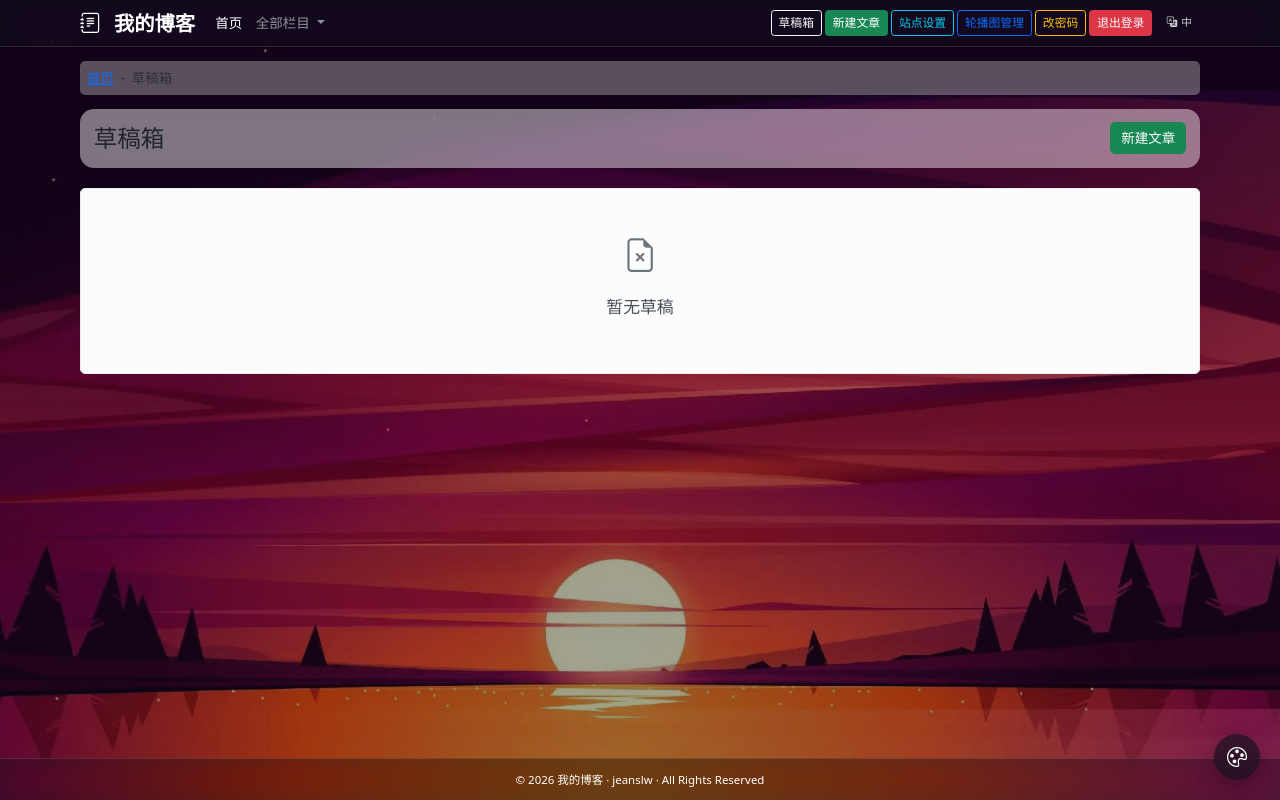
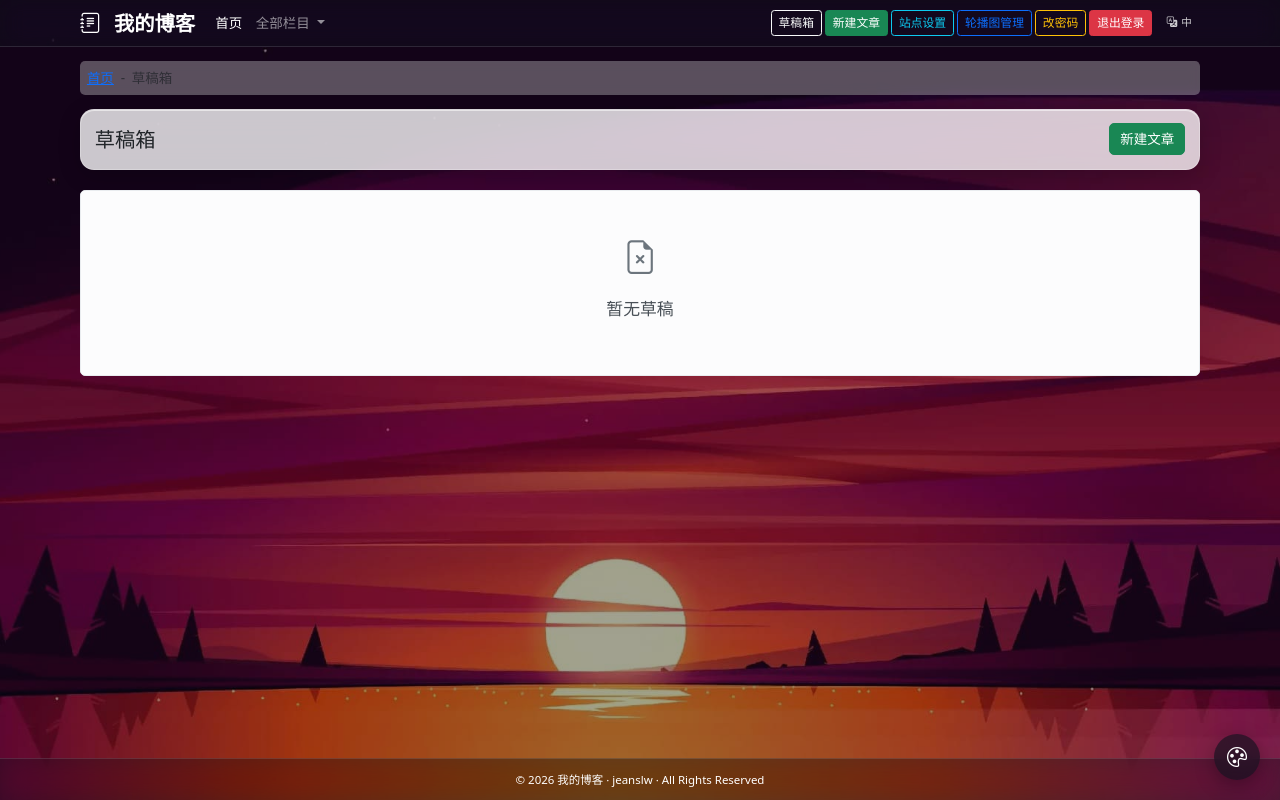
Before and after one commit to jeanslw/MicroBlog, a Flask app: page /drafts in a window 1280 px wide. Run offline with Flask 3, Linux system fonts and the light colour scheme; the visitor is signed in with stand-in values (Sample User, id 1); data comes from the database, SQL or seed files in the repository; data that the repository does not hold is empty; some libraries are stand-ins or nearby versions.

Commit message:
fix: add .page-header-card for high-contrast glass on manage pages
The previous .card rule (white 45%) becomes visually invisible against
deep-toned backgrounds (e.g. vdysjx dark mountain), making the new
drafts/banner header cards look unstyled.

Add a brighter .page-header-card (white 78%, brighter border, inset
highlight, deeper shadow) and apply it to the title rows on:
  - templates/blog/drafts.html
  - templates/banner/banner_manage.html

Also bump themes.css to ?v=20260901 in base.html to force browser cache
reload of the updated stylesheet.

```diff
--- a/static/css/themes.css
+++ b/static/css/themes.css
@@ -118,6 +118,16 @@ footer {
     -webkit-backdrop-filter: blur(12px) saturate(1.3);
     border: 1px solid rgba(255, 255, 255, 0.25);
     box-shadow: 0 8px 32px rgba(0, 0, 0, 0.12);
+}
+/* 管理页页头胶囊：浅色高对比玻璃，与正文深色玻璃卡片分层。
+   解决 .card(45%白) 在深背景下看不出卡片轮廓的问题。 */
+.page-header-card {
+    background: rgba(255, 255, 255, 0.78) !important;
+    backdrop-filter: blur(16px) saturate(1.4);
+    -webkit-backdrop-filter: blur(16px) saturate(1.4);
+    border: 1px solid rgba(255, 255, 255, 0.55) !important;
+    box-shadow: 0 6px 22px rgba(0, 0, 0, 0.18),
+                inset 0 1px 0 rgba(255, 255, 255, 0.55) !important;
 }
 .blog-card { border-color: rgba(255, 255, 255, 0.25) !important; }
 .table {
--- a/templates/banner/banner_manage.html
+++ b/templates/banner/banner_manage.html
@@ -6,9 +6,9 @@
 {% endblock %}
 
 {% block content %}
-<div class="card blog-card p-3 mb-4">
+<div class="card page-header-card blog-card p-3 mb-4">
     <div class="d-flex justify-content-between align-items-center">
-        <h3 class="mb-0"><i class="bi bi-images"></i> {{ _('Banner轮播管理') }}</h3>
+        <h3 class="mb-0 fs-4"><i class="bi bi-images"></i> {{ _('Banner轮播管理') }}</h3>
         <button class="btn btn-primary" data-bs-toggle="modal" data-bs-target="#addModal">{{ _('新增轮播图') }}</button>
     </div>
 </div>
--- a/templates/base.html
+++ b/templates/base.html
@@ -8,7 +8,7 @@
     <link href="{{ url_for('static', filename='lib/bootstrap.min.css') }}" rel="stylesheet">
     <link rel="stylesheet" href="{{ url_for('static', filename='lib/bootstrap-icons.css') }}">
     <link href="{{ url_for('static', filename='lib/prism-tomorrow.min.css') }}" rel="stylesheet">
-    <link href="{{ url_for('static', filename='css/themes.css') }}" rel="stylesheet">
+    <link href="{{ url_for('static', filename='css/themes.css') }}?v=20260901" rel="stylesheet">
     <style>
         body { background:transparent; min-height:100vh; display:flex; flex-direction:column; margin:0; }
         main { flex:1; padding:8px 0; }
--- a/templates/blog/drafts.html
+++ b/templates/blog/drafts.html
@@ -6,9 +6,9 @@
 {% endblock %}
 
 {% block content %}
-<div class="card blog-card p-3 mb-4">
+<div class="card page-header-card blog-card p-3 mb-4">
     <div class="d-flex justify-content-between align-items-center">
-        <h3 class="mb-0"><i class="bi bi-file-earmark-draft"></i> {{ _('草稿箱') }}</h3>
+        <h3 class="mb-0 fs-4"><i class="bi bi-file-earmark-draft"></i> {{ _('草稿箱') }}</h3>
         <a href="{{ url_for('blog.article_new') }}" class="btn btn-success">{{ _('新建文章') }}</a>
     </div>
 </div>
```
